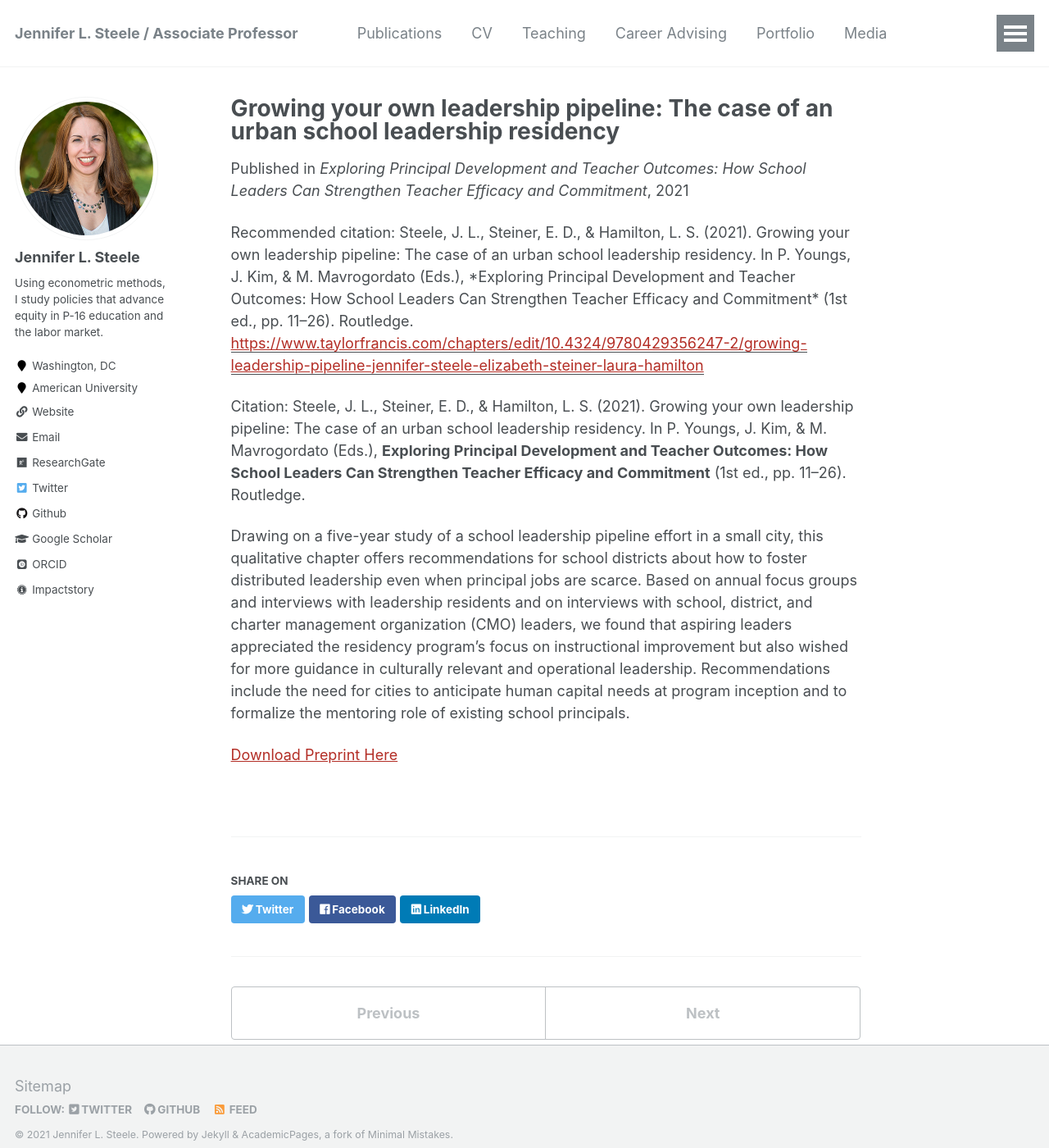
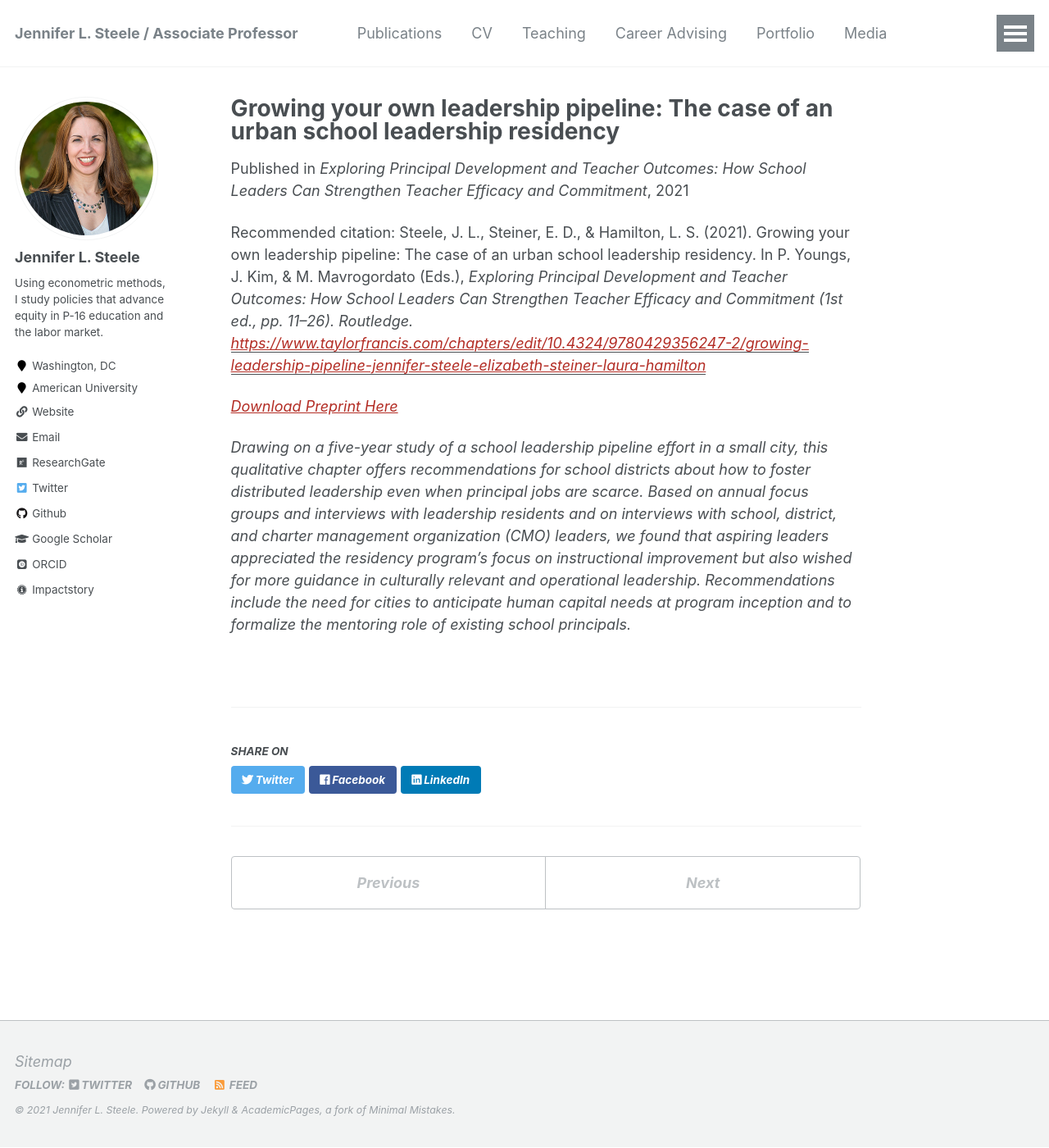
Before and after one commit to jensteele1/jensteele1.github.io, a Jekyll site: the page built from _publications/2021-12-01-grow-own.md, in a window 1280 px wide and 1400 px high. Shown: the whole window at 82% size. Built offline with Jekyll 4.4.1, drawn with Linux system fonts in a browser that asks for light colours; some web fonts are replaced.

Commit message:
Update 2021-12-01-grow-own.md

```diff
--- a/_publications/2021-12-01-grow-own.md
+++ b/_publications/2021-12-01-grow-own.md
@@ -7,13 +7,11 @@ venue: 'Exploring Principal Development and Teacher Outcomes: How School Leaders
 and Commitment'
 paperurl: 'https://www.taylorfrancis.com/chapters/edit/10.4324/9780429356247-2/growing-leadership-pipeline-jennifer-steele-elizabeth-steiner-laura-hamilton'
 citation: 'Steele, J. L., Steiner, E. D., & Hamilton, L. S. (2021). Growing your own leadership pipeline: The case of an urban school leadership residency.
-In P. Youngs, J. Kim, & M. Mavrogordato (Eds.), *Exploring Principal Development and Teacher Outcomes: How School Leaders Can Strengthen Teacher Efficacy
-and Commitment* (1st ed., pp. 11–26). Routledge.'
+In P. Youngs, J. Kim, & M. Mavrogordato (Eds.), <i>Exploring Principal Development and Teacher Outcomes: How School Leaders Can Strengthen Teacher Efficacy
+and Commitment<i> (1st ed., pp. 11–26). Routledge.'
 ---
 
-Citation: Steele, J. L., Steiner, E. D., & Hamilton, L. S. (2021). Growing your own leadership pipeline: The case of an urban school leadership residency.
-In P. Youngs, J. Kim, & M. Mavrogordato (Eds.), **Exploring Principal Development and Teacher Outcomes: How School Leaders Can Strengthen Teacher Efficacy
-and Commitment** (1st ed., pp. 11–26). Routledge.
+[Download Preprint Here](http://academicpages.github.io/files/2021-grow-preprint.pdf)
 
 Drawing on a five-year study of a school leadership pipeline effort in a small city,
 this qualitative chapter offers recommendations for school districts about how to foster distributed
```
Also changed, not shown: other parts of _publications/2021-12-01-grow-own.md (+0 -2 lines).
